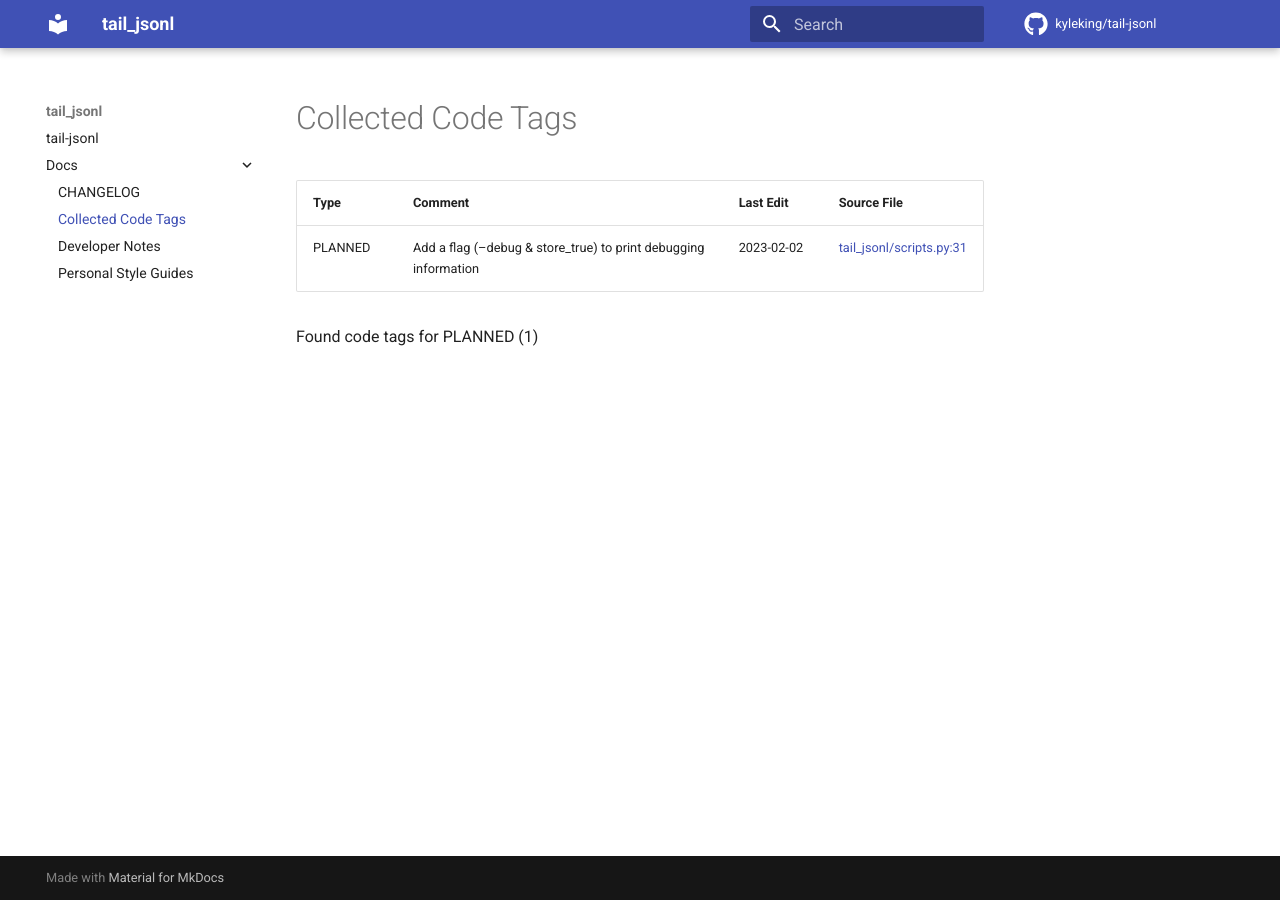
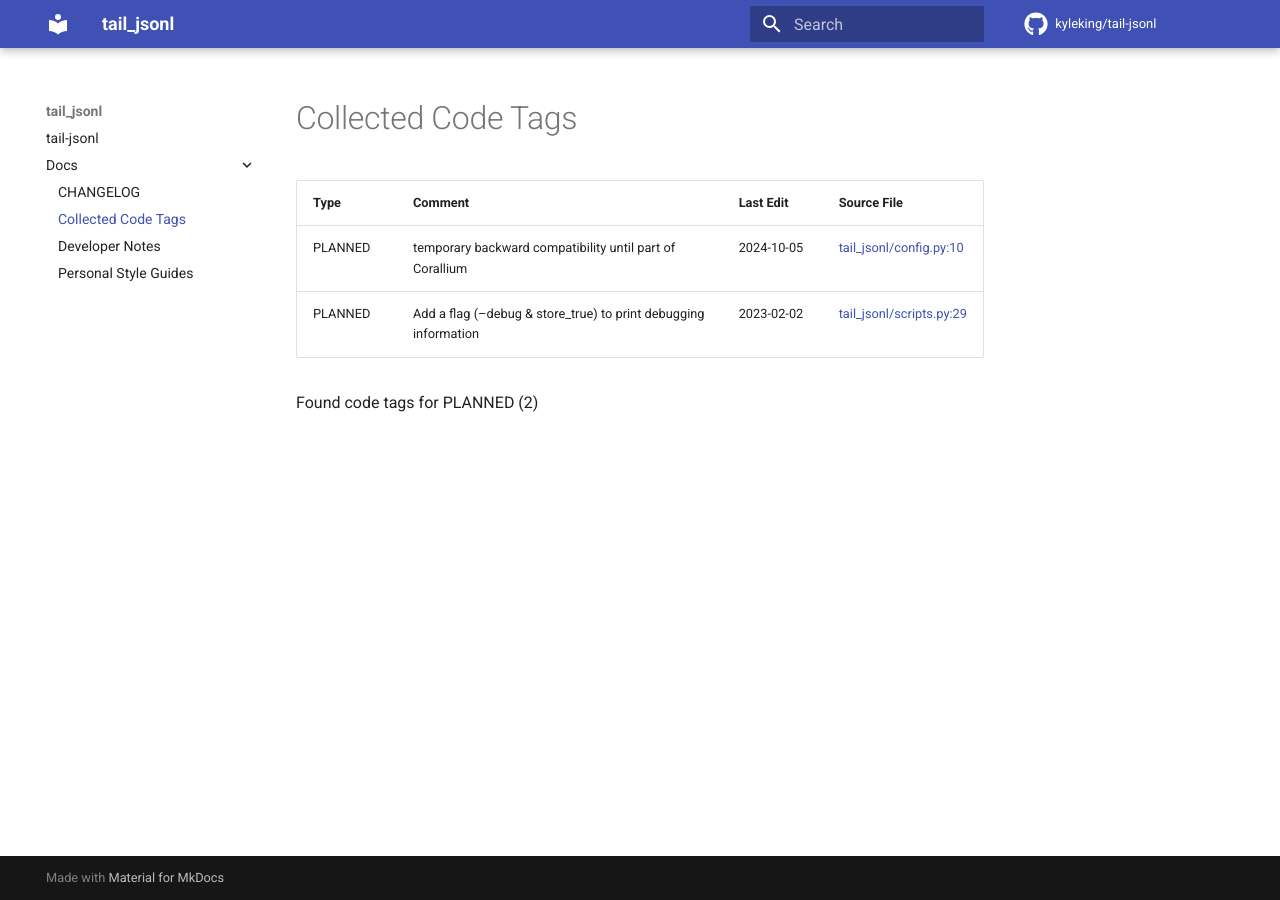
Before and after one commit to KyleKing/tail-jsonl, an MkDocs documentation site: the page built from docs/docs/CODE_TAG_SUMMARY.md, in a window 1280 px wide. Built offline with MkDocs 1.6.1 and Material for MkDocs 9.7.7, drawn with Linux system fonts in a browser that asks for light colours; comment, search, counter and statistics services are not loaded.

```diff
--- a/docs/docs/CODE_TAG_SUMMARY.md
+++ b/docs/docs/CODE_TAG_SUMMARY.md
@@ -1,9 +1,10 @@
 # Collected Code Tags
 
-| Type    | Comment                                                          | Last Edit  | Source File                                                                                                                              |
-|---------|------------------------------------------------------------------|------------|------------------------------------------------------------------------------------------------------------------------------------------|
-| PLANNED | Add a flag (--debug & store_true) to print debugging information | 2023-02-02 | [tail_jsonl/scripts.py:31](https://github.com/KyleKing/tail-jsonl/blame/fd15e5907afae783ba21bb0f9d310cc6b08008c4/tail_jsonl/main.py#L34) |
+| Type    | Comment                                                          | Last Edit  | Source File                                                                                                                               |
+|---------|------------------------------------------------------------------|------------|-------------------------------------------------------------------------------------------------------------------------------------------|
+| PLANNED | temporary backward compatibility until part of Corallium         | 2024-10-05 | [tail_jsonl/config.py:10](https://github.com/KyleKing/tail-jsonl/blame/bd32054c9276da9dba500cb7c1289061f4e0ada1/tail_jsonl/config.py#L10) |
+| PLANNED | Add a flag (--debug & store_true) to print debugging information | 2023-02-02 | [tail_jsonl/scripts.py:29](https://github.com/KyleKing/tail-jsonl/blame/fd15e5907afae783ba21bb0f9d310cc6b08008c4/tail_jsonl/main.py#L34)  |
 
-Found code tags for PLANNED (1)
+Found code tags for PLANNED (2)
 
 <!-- calcipy_skip_tags -->
--- a/pyproject.toml
+++ b/pyproject.toml
@@ -78,6 +78,7 @@
   'ANN003', # Missing type annotation for `**kwargs`
   'ANN101', # Missing type annotation for `self` in method (automatically inferred)
   'ANN102', # Missing type annotation for `cls` in classmethod (automatically inferred)
+  'ANN401', # Dynamically typed expressions (typing.Any) are disallowed in `pop_key`
   'BLE001', # Do not catch blind exception: `Exception`
   'CPY001', # Missing copyright notice at top of file
   'D203', # "1 blank line required before class docstring" (Conflicts with D211)
@@ -87,6 +88,9 @@
   'FIX002', # Line contains TODO
   'FIX004', # Line contains HACK
   'PLR0913', # Too many arguments in function definition (6 > 5)
+  'TCH001', # Move application import `tail_jsonl.config.Config` into a type-checking block (Conflicts with Beartype)
+  'TCH002', # Move third-party import `rich.console.Console` into a type-checking block (Conflicts with Beartype)
+  'TCH003', # Move standard library import `argparse` into a type-checking block (Conflicts with Beartype)
   'TD001', # Invalid TODO tag: `FIXME`
   'TD002', # Missing author in TODO; try: `# TODO(<author_name>): ...`
   'TD003', # Missing issue link on the line following this TODO
```
Also changed, not shown: docs/docs/CHANGELOG.md (+2 -0 lines), docs/docs/DEVELOPER_GUIDE.md (+6 -6 lines), 6 other files.
